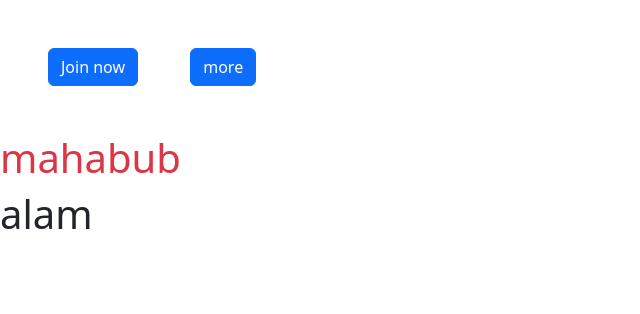
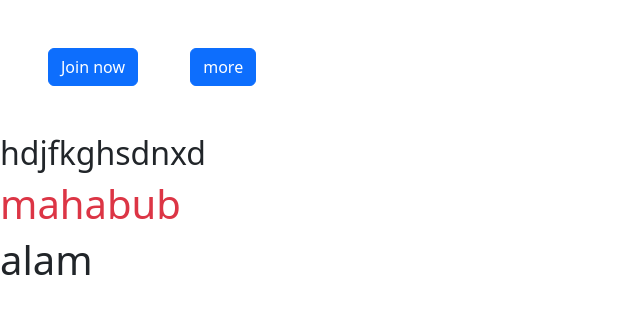
Before and after one commit to TFMahabub/Bootstrap-module-11, a plain HTML site: page index.html in a window 1280 px wide. Shown: the whole page, without its empty margins (0-640 px from the left). Drawn offline with nearby package versions, Linux system fonts and the light colour scheme.

Commit message:
8th commit

```diff
--- a/index.html
+++ b/index.html
@@ -13,7 +13,7 @@
   <button class="btn btn-primary">more</button>
 
 
-
+  <h2>hdjfkghsdnxd</h2>
   <h1 class=" text-danger">mahabub</h1>
   <h1>alam</h1>
   <div class="idea"></div>
```
